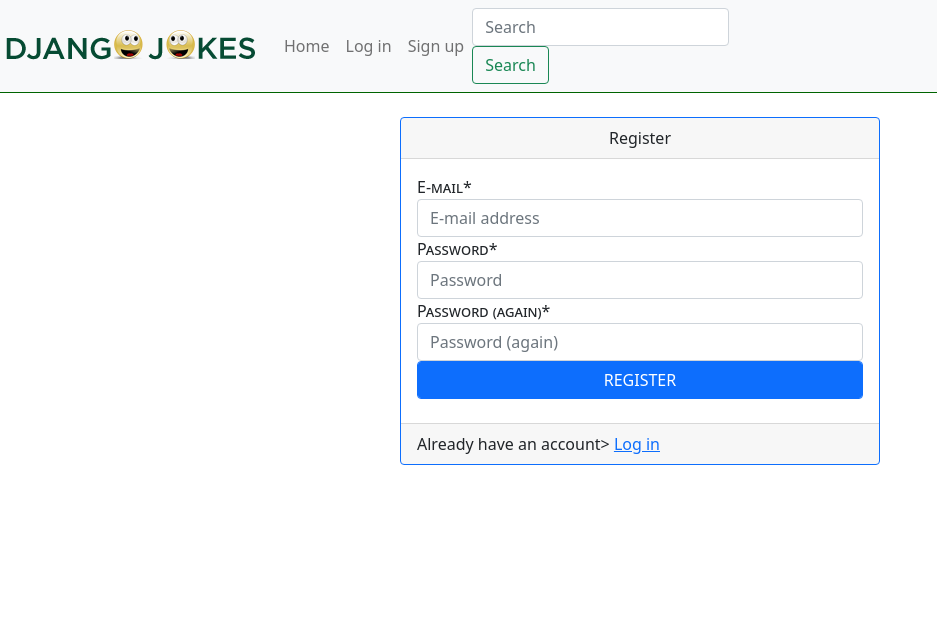
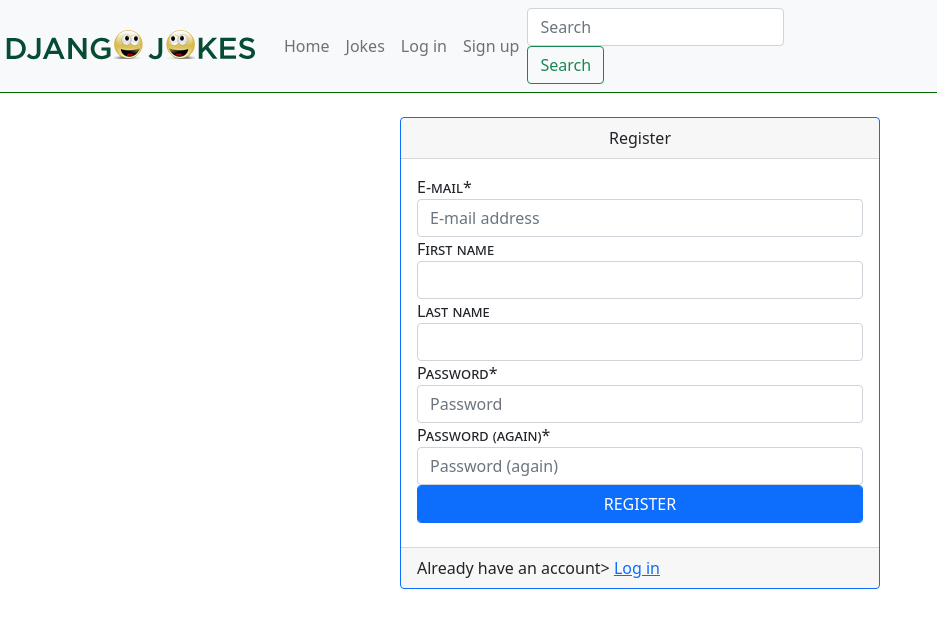
Before and after one commit to Ivanzlatoff/djangojokes.com, a Django app: page /account/signup/ in a window 1280 px wide. Shown: the top 629 px of the page, without its empty margins (0-937 px from the left). Run offline with Django 3.2, Linux system fonts and the light colour scheme; some libraries are stand-ins or nearby versions.

Commit message:
Updating Signup Form

```diff
--- a/djangojokes/settings.py
+++ b/djangojokes/settings.py
@@ -154,6 +154,7 @@ ACCOUNT_LOGIN_ATTEMPTS_LIMIT = 5 # Default: 5
 ACCOUNT_LOGIN_ATTEMPTS_TIMEOUT = 300 # Default 300
 ACCOUNT_LOGOUT_REDIRECT_URL = 'account_login' # Default: '/'
 ACCOUNT_USERNAME_REQUIRED = False # Default: True
+ACCOUNT_SIGNUP_FORM_CLASS = 'users.forms.SignupForm'
 
 # Internationalization
 # https://docs.djangoproject.com/en/3.2/topics/i18n/
--- a/templates/_base.html
+++ b/templates/_base.html
@@ -31,6 +31,9 @@
           <a class="nav-link" href="{% url 'pages:homepage' %}">Home
             <span class="sr-only">(current)</span>
           </a>
+        </li>
+        <li class="nav-item">
+          <a class="nav-link" href="{% url 'jokes:list' %}">Jokes</a>
         </li>
         {% if not user.is_authenticated %}
           <li class="nav-item">
--- /dev/null
+++ b/templates/account/email/email_confirmation_signup_subject.html
@@ -0,0 +1,5 @@
+<p>Hello!</p>
+<p>You are receiving this email because someone (hopefully you) has registered
+    you for {{ current_site.name }} using this email address.</p>
+<p><a href="{{ activate_url }}">Click here</a> to confirm this is correct.</p>
+<p>Thank you!</p>
--- /dev/null
+++ b/templates/account/email/password_reset_key_subject.txt
@@ -0,0 +1 @@
+Password Reset Email
--- /dev/null
+++ b/users/forms.py
@@ -0,0 +1,10 @@
+from django import forms
+
+class SignupForm(forms.Form):
+    first_name = forms.CharField(max_length=50, required=False)
+    last_name = forms.CharField(max_length=50, required=False)
+
+    def signup(self, request, user):
+        user.first_name = self.cleaned_data['first_name']
+        user.last_name = self.cleaned_data['last_name']
+        user.save()
```
Also changed, not shown: templates/account/email/email_confirmation_signup_subject.txt (added, +7 -0 lines), templates/account/email/password_reset_key_message.html (added, +7 -0 lines), templates/account/email/password_reset_key_message.txt (added, +11 -0 lines).
